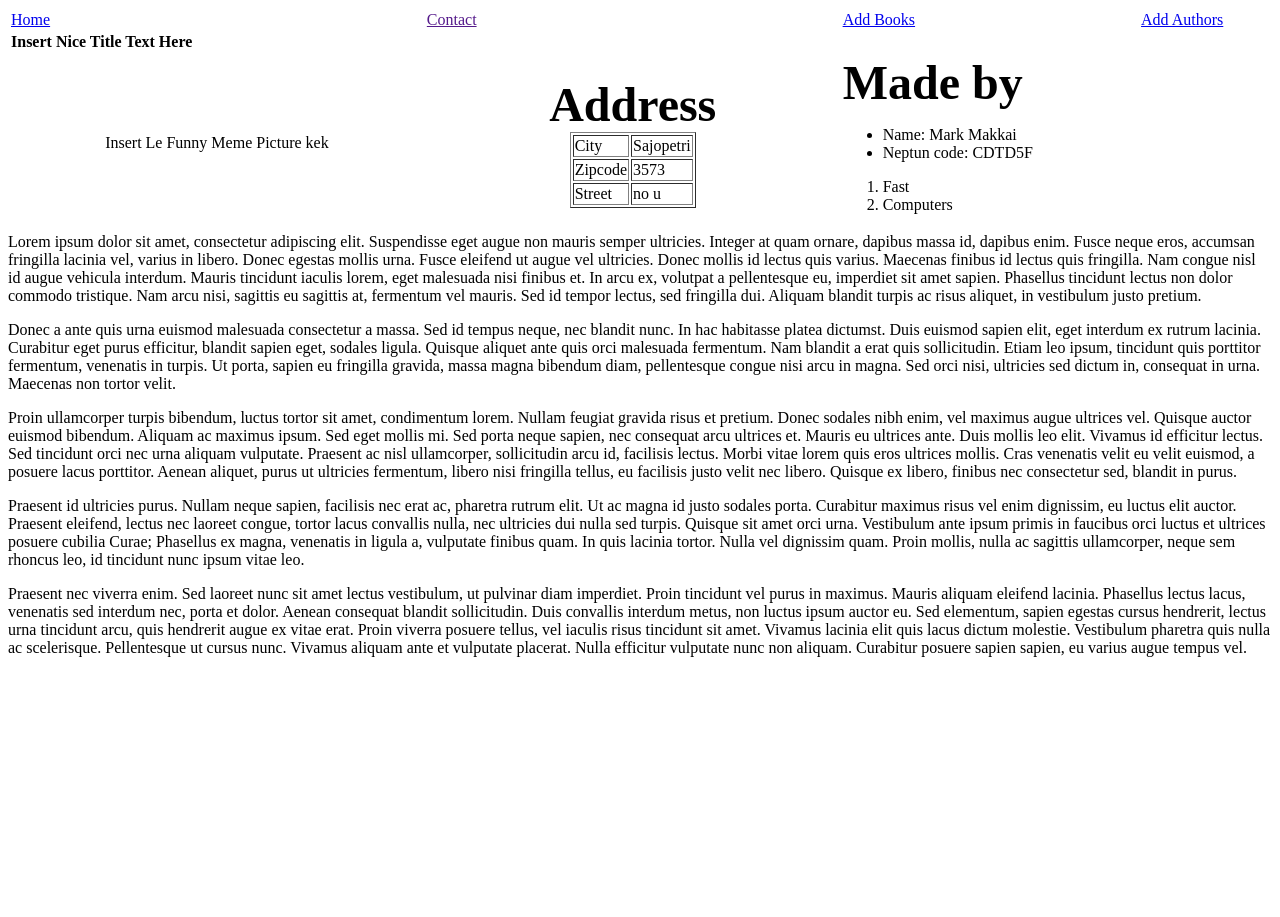
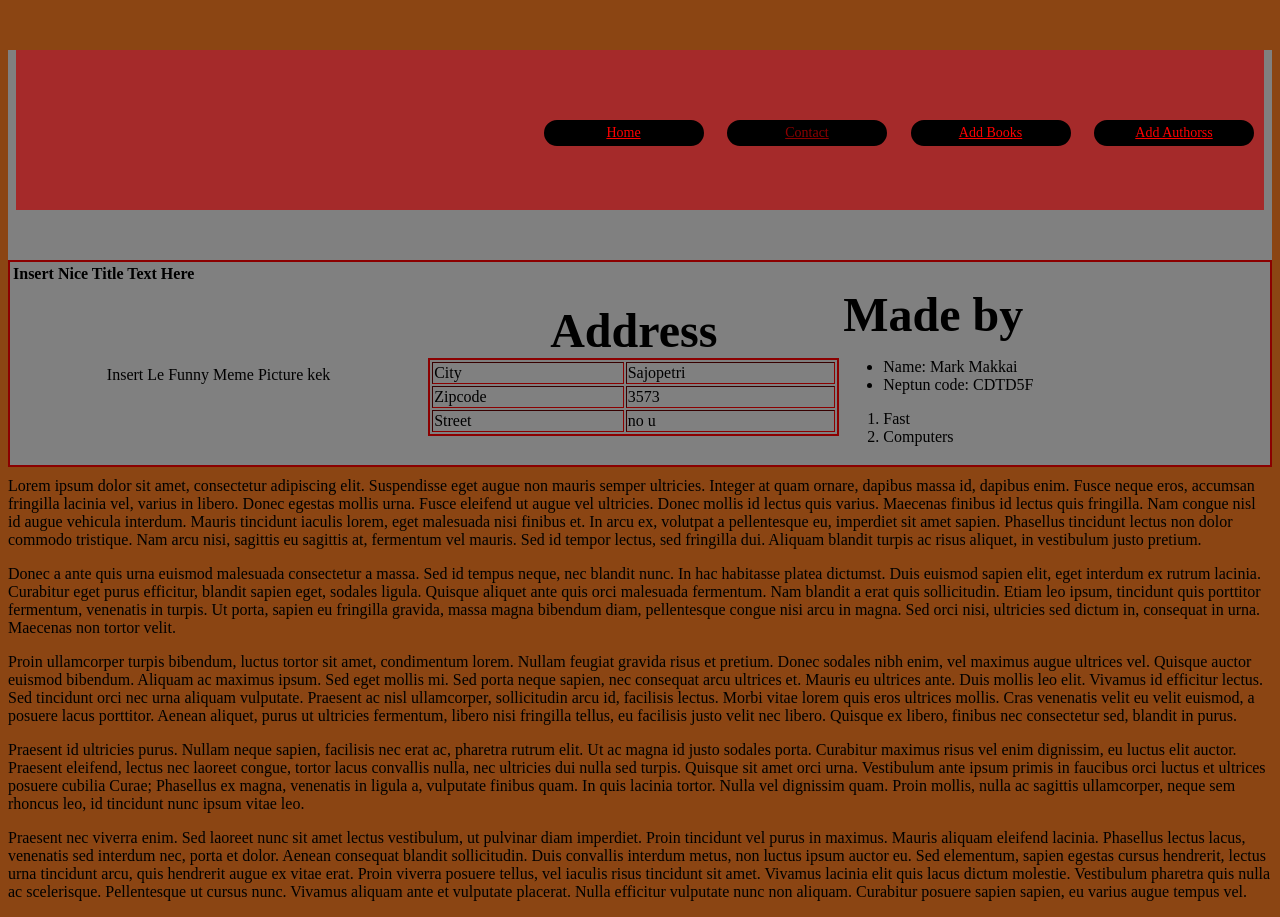
Before and after one commit to MMakkai/webtech, a plain HTML site: page index.html in a window 1280 px wide. Before the commit the page ends 800 px from the top, so only its background shows below. Drawn offline with Linux system fonts and the light colour scheme.

Commit message:
Add files via upload

```diff
--- a/authorform.html
+++ b/authorform.html
@@ -2,7 +2,10 @@
 <html lang="en">
 <head>
     <meta charset="UTF-8">
-    <title>Book Form</title>
+    <title>Author Form</title>
+    <link rel="stylesheet"
+          type="text/css"
+          href="css/authorform.css"/>
 </head>
 <body>
 <div id="everything">
--- /dev/null
+++ b/css/authorform.css
@@ -0,0 +1,41 @@
+body{
+    background-color: sandybrown;
+}
+a:link{color: yellow}
+a:visited{color:orangered}
+#everything {
+    margin: auto;
+    width: 100%;
+}
+#banner{
+    height: 160px;
+    background: orange;
+    margin-bottom: 50px;
+    margin-left: 8px;
+    margin-right: 8px;
+    margin-top: 50px;
+    font-size: 14px;
+    color: gray;
+}
+#menuBar{
+    margin-top: 60px;
+    background: orange;
+    float: right;
+    coor: gray;
+}
+
+#menuBar .menuButton{
+    width: 150px;
+    background: black;
+    border: 5px solid black;
+    padding: auto;
+    text-align: center;
+    color: white;
+    margin: 10px;
+    border-radius: 20px;
+    display: inline-block;
+}
+
+#content{
+    background-color: darkorange;
+}
--- /dev/null
+++ b/css/bookform.css
@@ -0,0 +1,41 @@
+body{
+    background-color: skyblue;
+}
+a:link{color: deepskyblue}
+a:visited{color:royalblue}
+#everything {
+    margin: auto;
+    width: 100%;
+}
+#banner{
+    height: 160px;
+    background: blue;
+    margin-bottom: 50px;
+    margin-left: 8px;
+    margin-right: 8px;
+    margin-top: 50px;
+    font-size: 14px;
+    color: gray;
+}
+#menuBar{
+    margin-top: 60px;
+    background: blue;
+    float: right;
+    coor: gray;
+}
+
+#menuBar .menuButton{
+    width: 150px;
+    background: black;
+    border: 5px solid black;
+    padding: auto;
+    text-align: center;
+    color: white;
+    margin: 10px;
+    border-radius: 20px;
+    display: inline-block;
+}
+
+#content{
+    background-color: darkcyan;
+}
--- /dev/null
+++ b/css/index.css
@@ -0,0 +1,47 @@
+body{
+    background-color: saddlebrown;
+}
+a:link{color: red}
+a:visited{color:darkred}
+#everything {
+    margin: auto;
+    width: 100%;
+}
+#banner{
+    height: 160px;
+    background: brown;
+    margin-bottom: 50px;
+    margin-left: 8px;
+    margin-right: 8px;
+    margin-top: 50px;
+    font-size: 14px;
+    color: gray;
+}
+#menubar{
+    margin-top: 60px;
+    background: brown;
+    float: right;
+    coor: gray;
+}
+
+#menubar .menuButton{
+    width: 150px;
+    background: black;
+    border: 5px solid black;
+    padding: auto;
+    text-align: center;
+    color: white;
+    margin: 10px;
+    border-radius: 20px;
+    display: inline-block;
+}
+
+#content{
+    background-color: gray;
+}
+
+table{
+    border: 2px darkred double;
+    width: 100%;
+    margin-bottom: 10px;
+}
--- a/index.html
+++ b/index.html
@@ -3,23 +3,22 @@
 <head>
     <meta charset="UTF-8">
     <title>Insert Perfectest Title of All Time</title>
+    <link rel="stylesheet"
+          type="text/css"
+          href="css/index.css"/>
 </head>
 <body>
-<table width="100%">
-    <tr>
-        <td>
-            <a href="index.html">Home</a>
-        </td>
-        <td>
-            <a href="">Contact</a>
-        </td>
-        <td>
-            <a href="bookform.html">Add Books</a>
-        </td>
-        <td>
-            <a href="authorform.html">Add Authors</a>
-        </td>
-    </tr>
+<div id="everything">
+<div id="content">
+<div id="banner">
+    <div id="menubar">
+        <span class="menuButton"><a href="index.html">Home</a></span>
+        <span class="menuButton"><a href="">Contact</a></span>
+        <span class="menuButton"><a href="bookform.html">Add Books</a></span>
+        <span class="menuButton"><a href="authorform.html">Add Authorss</a></span>
+    </div>
+</div>
+<table>
     <tr>
         <td>
              <b>Insert Nice Title Text Here</b>
@@ -57,6 +56,8 @@
         </td>
     </tr>
 </table>
+</div>
+
 Lorem ipsum dolor sit amet, consectetur adipiscing elit. Suspendisse eget augue non mauris semper ultricies. Integer at quam ornare, dapibus massa id, dapibus enim. Fusce neque eros, accumsan fringilla lacinia vel, varius in libero. Donec egestas mollis urna. Fusce eleifend ut augue vel ultricies. Donec mollis id lectus quis varius. Maecenas finibus id lectus quis fringilla. Nam congue nisl id augue vehicula interdum. Mauris tincidunt iaculis lorem, eget malesuada nisi finibus et. In arcu ex, volutpat a pellentesque eu, imperdiet sit amet sapien. Phasellus tincidunt lectus non dolor commodo tristique. Nam arcu nisi, sagittis eu sagittis at, fermentum vel mauris. Sed id tempor lectus, sed fringilla dui. Aliquam blandit turpis ac risus aliquet, in vestibulum justo pretium.
 <p>
 Donec a ante quis urna euismod malesuada consectetur a massa. Sed id tempus neque, nec blandit nunc. In hac habitasse platea dictumst. Duis euismod sapien elit, eget interdum ex rutrum lacinia. Curabitur eget purus efficitur, blandit sapien eget, sodales ligula. Quisque aliquet ante quis orci malesuada fermentum. Nam blandit a erat quis sollicitudin. Etiam leo ipsum, tincidunt quis porttitor fermentum, venenatis in turpis. Ut porta, sapien eu fringilla gravida, massa magna bibendum diam, pellentesque congue nisi arcu in magna. Sed orci nisi, ultricies sed dictum in, consequat in urna. Maecenas non tortor velit.
@@ -66,5 +67,6 @@ Proin ullamcorper turpis bibendum, luctus tortor sit amet, condimentum lorem. Nu
 Praesent id ultricies purus. Nullam neque sapien, facilisis nec erat ac, pharetra rutrum elit. Ut ac magna id justo sodales porta. Curabitur maximus risus vel enim dignissim, eu luctus elit auctor. Praesent eleifend, lectus nec laoreet congue, tortor lacus convallis nulla, nec ultricies dui nulla sed turpis. Quisque sit amet orci urna. Vestibulum ante ipsum primis in faucibus orci luctus et ultrices posuere cubilia Curae; Phasellus ex magna, venenatis in ligula a, vulputate finibus quam. In quis lacinia tortor. Nulla vel dignissim quam. Proin mollis, nulla ac sagittis ullamcorper, neque sem rhoncus leo, id tincidunt nunc ipsum vitae leo.
 <p>
 Praesent nec viverra enim. Sed laoreet nunc sit amet lectus vestibulum, ut pulvinar diam imperdiet. Proin tincidunt vel purus in maximus. Mauris aliquam eleifend lacinia. Phasellus lectus lacus, venenatis sed interdum nec, porta et dolor. Aenean consequat blandit sollicitudin. Duis convallis interdum metus, non luctus ipsum auctor eu. Sed elementum, sapien egestas cursus hendrerit, lectus urna tincidunt arcu, quis hendrerit augue ex vitae erat. Proin viverra posuere tellus, vel iaculis risus tincidunt sit amet. Vivamus lacinia elit quis lacus dictum molestie. Vestibulum pharetra quis nulla ac scelerisque. Pellentesque ut cursus nunc. Vivamus aliquam ante et vulputate placerat. Nulla efficitur vulputate nunc non aliquam. Curabitur posuere sapien sapien, eu varius augue tempus vel.
+</div>
 </body>
 </html>
```
Also changed, not shown: bookform.html (+3 -0 lines).
